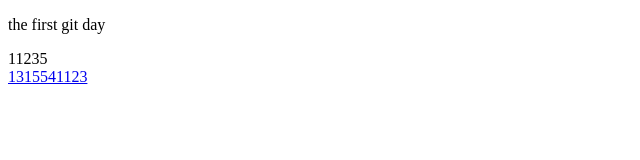
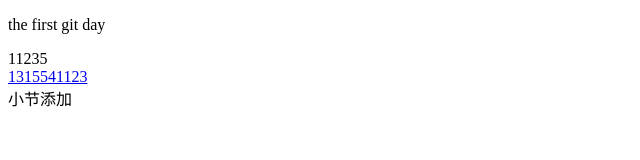
Before and after one commit to lawliet-F/black-horse-77-class-web, a plain HTML site: page lawliet.html in a window 1280 px wide. Shown: the full height of the page, 0-640 px from the left. Drawn offline with Linux system fonts and the light colour scheme.

Commit message:
小节添加

```diff
--- a/lawliet.html
+++ b/lawliet.html
@@ -12,6 +12,7 @@
   <div>11235</div>
 
   <a href="#"> 1315541123</a>
+  <section>小节添加</section>
 </body>
 
 </html>
```
